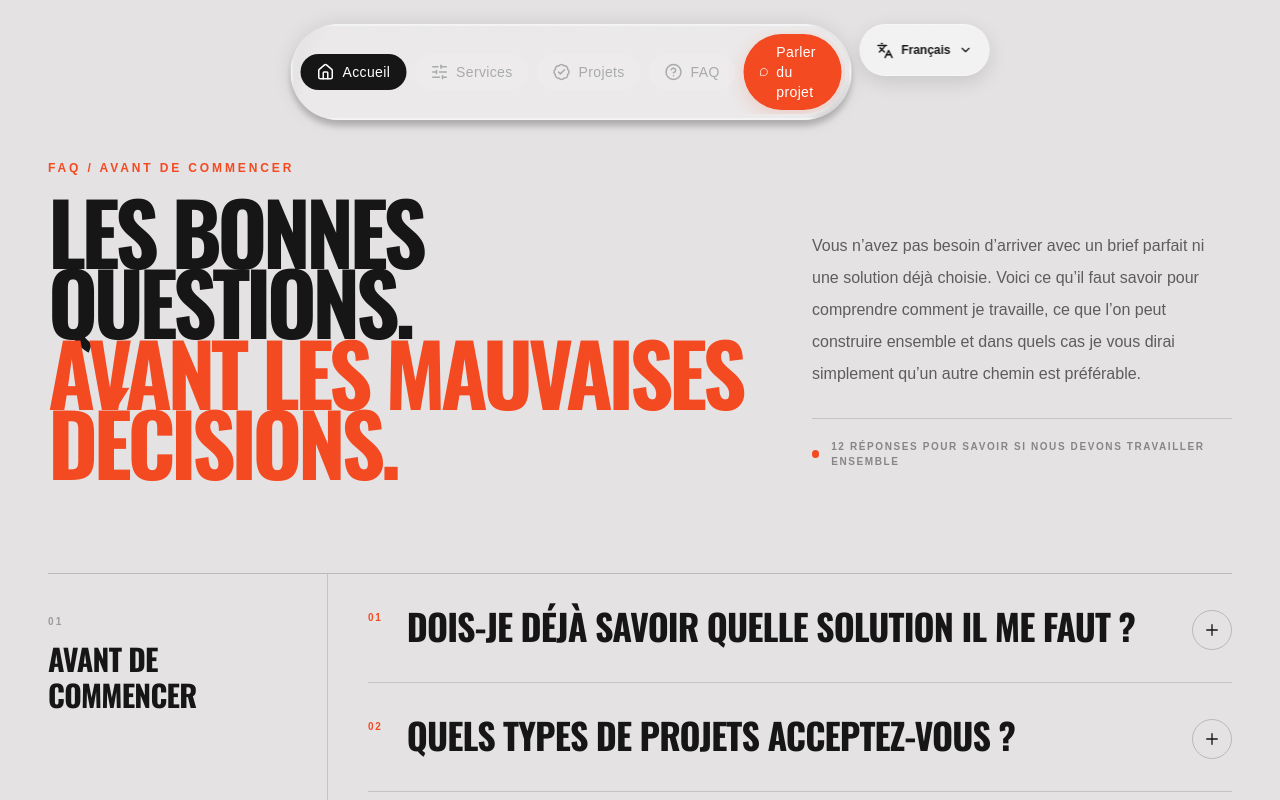
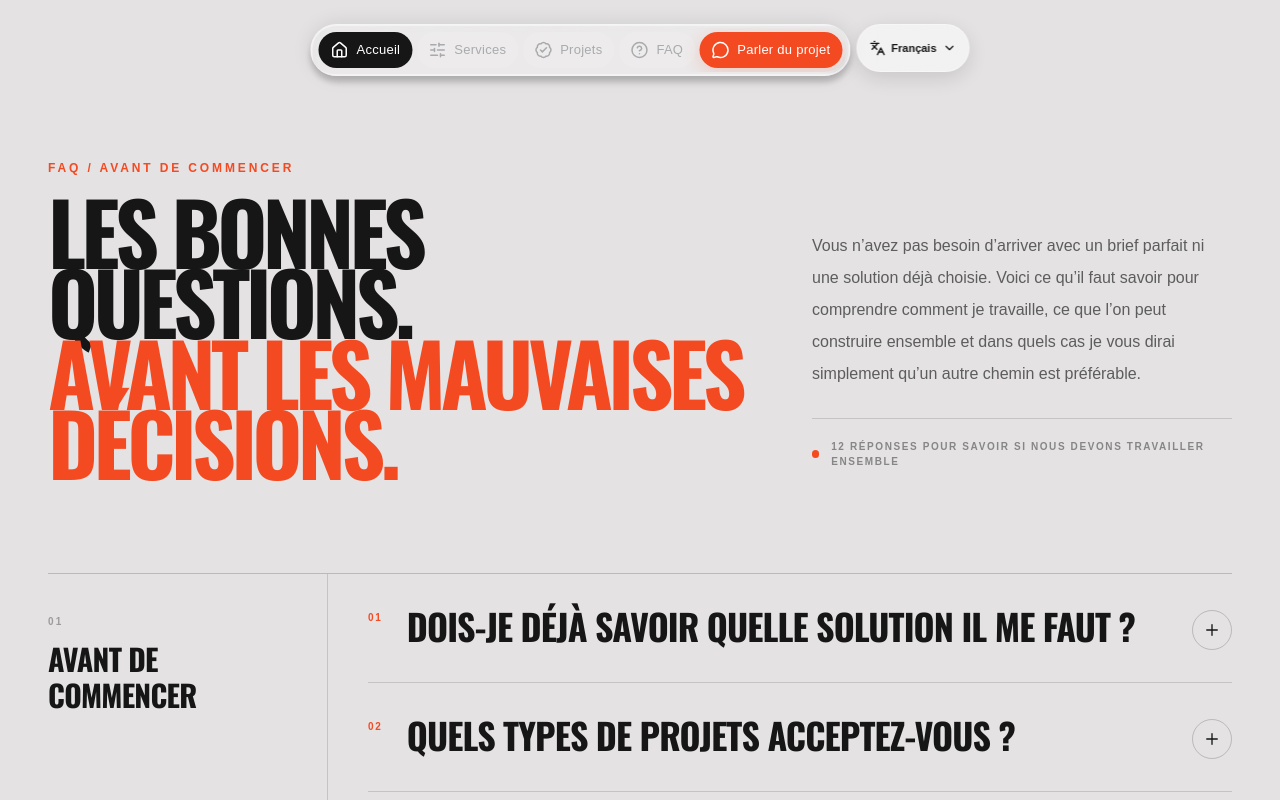
Before and after one commit to nuhfear1/Visit-card, a Next.js app: page /faq in a window 1280 px wide. Shown: the top 800 px of the page. Built offline with nearby package versions, Linux system fonts and the light colour scheme.

Commit message:
nav: optimiser les langues aux libellés longs

```diff
--- a/src/components/Navbar.tsx
+++ b/src/components/Navbar.tsx
@@ -65,6 +65,12 @@ export default function Navbar() {
   const faqCopy = getFaqCopy(locale);
   const basePath = stripLocaleFromPathname(pathname);
 
+  // FR / EN / ES / PT / JA have longer desktop labels. Keep the same visual
+  // language while tightening spacing and switching to the mobile nav sooner.
+  const usesCompactDesktopNav = ["fr", "en", "es", "pt", "ja"].includes(locale);
+  const desktopVisibility = usesCompactDesktopNav ? "hidden lg:block" : "hidden md:block";
+  const mobileVisibility = usesCompactDesktopNav ? "lg:hidden" : "md:hidden";
+
   const navItems = [
     { icon: <Home size={18} />, label: copy.home, description: copy.homeDesc, href: localizedPath(locale, "/") },
     { icon: <SlidersHorizontal size={18} />, label: copy.services, description: copy.servicesDesc, href: localizedPath(locale, "/about") },
@@ -120,27 +126,40 @@ export default function Navbar() {
     <>
       <GlassFilter />
 
-      <div className="fixed top-6 left-1/2 z-50 hidden -translate-x-1/2 md:block" dir="ltr">
-        <div className="flex items-start gap-2">
-          <GlassEffect className="rounded-full p-1.5 hover:p-2 hover:rounded-full transition-all duration-500">
-            <div className="flex items-center justify-center gap-2 rounded-full p-1 overflow-hidden">
+      <div className={`fixed top-6 left-1/2 z-50 -translate-x-1/2 ${desktopVisibility}`} dir="ltr">
+        <div className={`flex items-start ${usesCompactDesktopNav ? "gap-1.5" : "gap-2"}`}>
+          <GlassEffect className={`rounded-full transition-all duration-500 hover:rounded-full ${usesCompactDesktopNav ? "p-1 hover:p-1.5" : "p-1.5 hover:p-2"}`}>
+            <div className={`flex items-center justify-center rounded-full p-1 overflow-hidden ${usesCompactDesktopNav ? "gap-1" : "gap-2"}`}>
               {navItems.map((item) => {
                 const isActive = pathname === item.href;
                 const isCta = item.cta;
                 return (
-                  <Link key={item.href} href={item.href} onClick={(event) => navigate(event, item.href)} className={`flex items-center px-4 py-2 rounded-full transition-all duration-500 hover:scale-105 cursor-pointer group ${isCta ? "bg-[#F44A22] text-white shadow-[0_5px_18px_rgba(244,74,34,.18)] hover:bg-[#161616]" : isActive ? "bg-[#161616] text-white" : "bg-white/10 text-palette-stone hover:bg-[#161616] hover:text-white"}`} style={{ transformOrigin: "center center", transitionTimingFunction: "cubic-bezier(0.175, 0.885, 0.32, 2.2)" }}>
+                  <Link
+                    key={item.href}
+                    href={item.href}
+                    onClick={(event) => navigate(event, item.href)}
+                    className={`group flex shrink-0 items-center whitespace-nowrap rounded-full transition-all duration-500 hover:scale-105 cursor-pointer ${usesCompactDesktopNav ? "px-3 py-2" : "px-4 py-2"} ${isCta ? "bg-[#F44A22] text-white shadow-[0_5px_18px_rgba(244,74,34,.18)] hover:bg-[#161616]" : isActive ? "bg-[#161616] text-white" : "bg-white/10 text-palette-stone hover:bg-[#161616] hover:text-white"}`}
+                    style={{ transformOrigin: "center center", transitionTimingFunction: "cubic-bezier(0.175, 0.885, 0.32, 2.2)" }}
+                  >
                     {item.icon}
-                    <span className="ml-2 text-sm font-medium tracking-wide">{item.label}</span>
+                    <span className={`ml-2 font-medium ${usesCompactDesktopNav ? "text-[13px] tracking-[0.02em]" : "text-sm tracking-wide"}`}>{item.label}</span>
                   </Link>
                 );
               })}
             </div>
           </GlassEffect>
 
-          <div ref={languageRef} className="relative">
-            <button type="button" onClick={() => setLanguageOpen((open) => !open)} aria-expanded={languageOpen} aria-haspopup="listbox" aria-label={copy.language} className="flex h-[52px] items-center gap-2 rounded-full border border-white/35 bg-white/55 px-4 text-xs font-semibold text-[#161616] shadow-[0_6px_20px_rgba(0,0,0,.12)] backdrop-blur-xl transition hover:bg-white/75">
-              <Languages size={17} />
-              <span>{currentLanguage}</span>
+          <div ref={languageRef} className="relative shrink-0">
+            <button
+              type="button"
+              onClick={() => setLanguageOpen((open) => !open)}
+              aria-expanded={languageOpen}
+              aria-haspopup="listbox"
+              aria-label={copy.language}
+              className={`flex items-center rounded-full border border-white/35 bg-white/55 font-semibold text-[#161616] shadow-[0_6px_20px_rgba(0,0,0,.12)] backdrop-blur-xl transition hover:bg-white/75 ${usesCompactDesktopNav ? "h-[48px] gap-1.5 px-3 text-[11px]" : "h-[52px] gap-2 px-4 text-xs"}`}
+            >
+              <Languages size={usesCompactDesktopNav ? 16 : 17} />
+              <span className="whitespace-nowrap">{currentLanguage}</span>
               <ChevronDown size={14} className={`transition-transform ${languageOpen ? "rotate-180" : ""}`} />
             </button>
             {languageOpen && (
@@ -159,11 +178,11 @@ export default function Navbar() {
         </div>
       </div>
 
-      <button type="button" onClick={() => setIsOpen((open) => !open)} aria-label={isOpen ? "Fermer le menu" : "Ouvrir le menu"} aria-expanded={isOpen} aria-controls="mobile-navigation" className={`fixed right-5 top-5 z-[80] flex h-12 w-12 items-center justify-center rounded-full border border-[#161616]/20 backdrop-blur-xl transition-all duration-300 md:hidden ${isOpen ? "bg-[#161616] text-white" : "bg-white/70 text-[#161616] shadow-[0_8px_30px_rgba(0,0,0,.12)]"}`}>
+      <button type="button" onClick={() => setIsOpen((open) => !open)} aria-label={isOpen ? "Fermer le menu" : "Ouvrir le menu"} aria-expanded={isOpen} aria-controls="mobile-navigation" className={`fixed right-5 top-5 z-[80] flex h-12 w-12 items-center justify-center rounded-full border border-[#161616]/20 backdrop-blur-xl transition-all duration-300 ${mobileVisibility} ${isOpen ? "bg-[#161616] text-white" : "bg-white/70 text-[#161616] shadow-[0_8px_30px_rgba(0,0,0,.12)]"}`}>
         {isOpen ? <X size={21} /> : <Menu size={21} />}
       </button>
 
-      <div id="mobile-navigation" aria-hidden={!isOpen} className={`fixed inset-0 z-[70] overflow-y-auto overscroll-contain bg-[#E4E2E3]/95 backdrop-blur-2xl transition-all duration-500 md:hidden ${isOpen ? "pointer-events-auto opacity-100" : "pointer-events-none opacity-0"}`}>
+      <div id="mobile-navigation" aria-hidden={!isOpen} className={`fixed inset-0 z-[70] overflow-y-auto overscroll-contain bg-[#E4E2E3]/95 backdrop-blur-2xl transition-all duration-500 ${mobileVisibility} ${isOpen ? "pointer-events-auto opacity-100" : "pointer-events-none opacity-0"}`}>
         <div className="pointer-events-none fixed -left-24 top-28 h-72 w-72 rounded-full bg-[#F44A22]/15 blur-3xl" />
         <div className="pointer-events-none fixed -bottom-24 -right-20 h-80 w-80 rounded-full bg-[#7B2CBF]/10 blur-3xl" />
 
```
